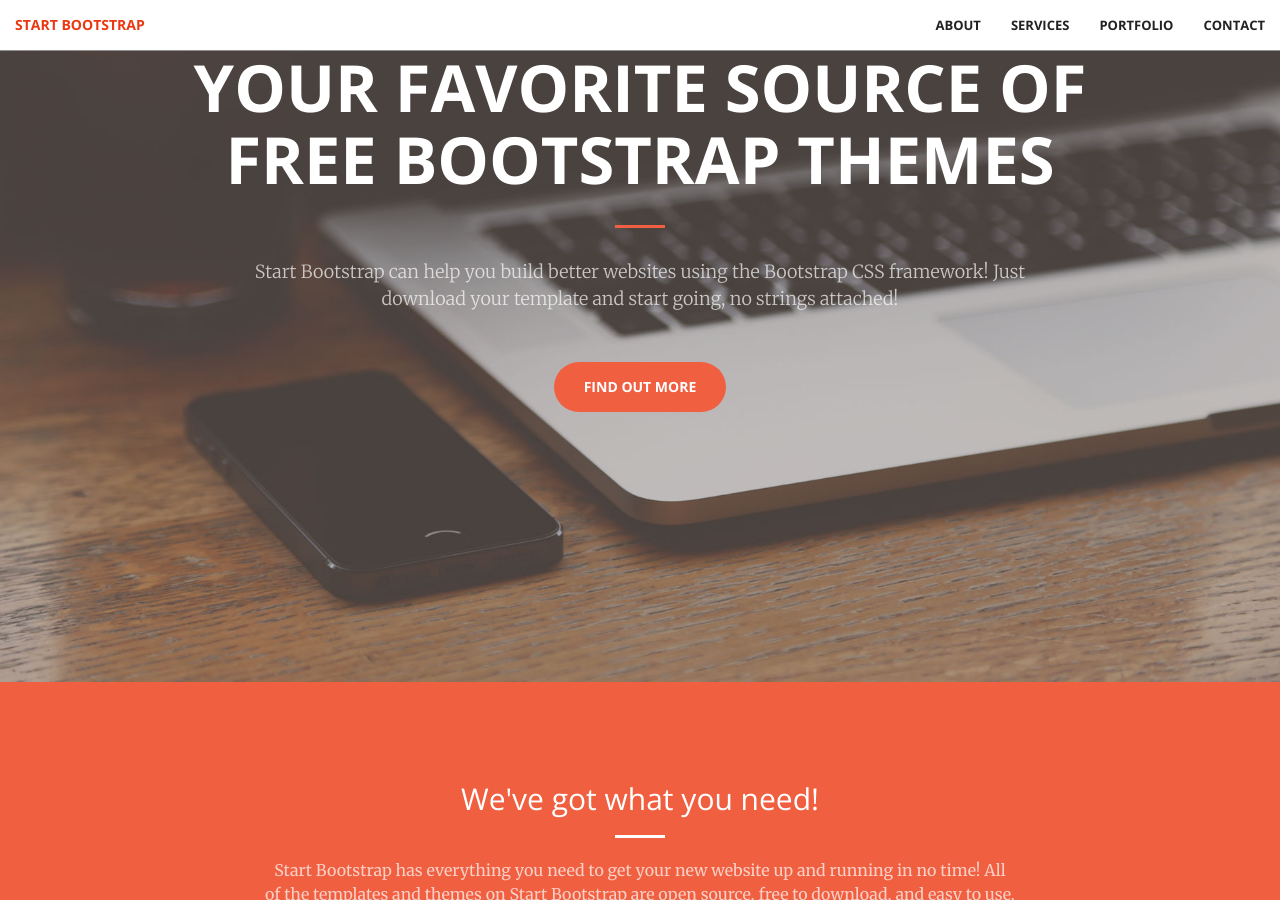
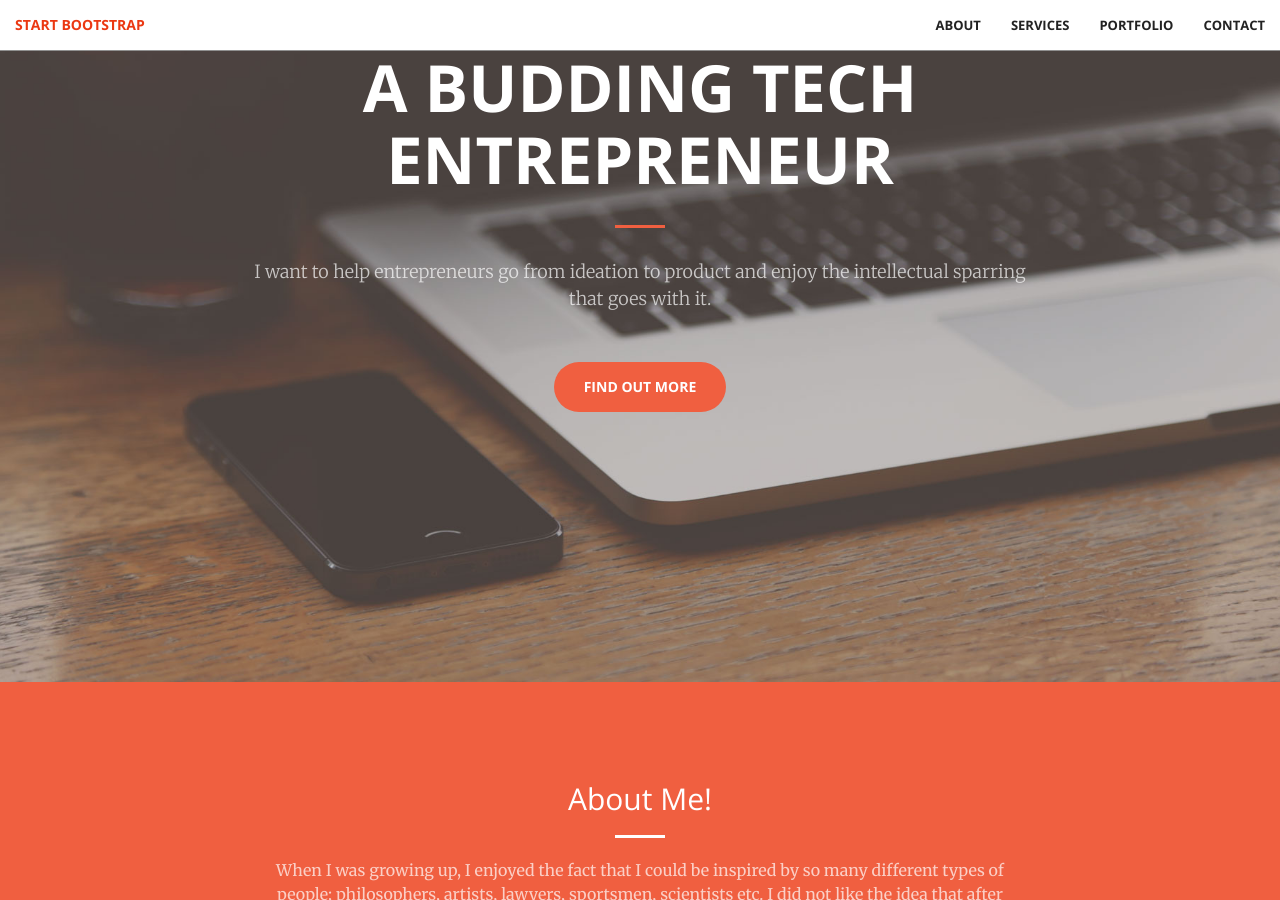
Before and after one commit to JakeyPedz/JakeyPedz.github.io, a Jekyll site: the page built from index.html, in a window 1280 px wide and 900 px high, scrolled down 218 px. Built offline with Jekyll 4.4.1, drawn with Linux system fonts in a browser that asks for light colours; some of the changed text lies outside the part shown.

Commit message:
added changes in content to includes rather than website which is now correct

```diff
--- a/_includes/aside.html
+++ b/_includes/aside.html
@@ -1,7 +1,7 @@
   <aside class="bg-dark">
       <div class="container text-center">
           <div class="call-to-action">
-              <h2>Free Download at Start Bootstrap!</h2>
+              <h2>Check Out My CV!</h2>
               <a href="#" class="btn btn-default btn-xl wow tada">Download Now!</a>
           </div>
       </div>
--- a/_includes/call-to-action.html
+++ b/_includes/call-to-action.html
@@ -2,9 +2,14 @@
     <div class="container">
         <div class="row">
             <div class="col-lg-8 col-lg-offset-2 text-center">
-                <h2 class="section-heading">We've got what you need!</h2>
+                <h2 class="section-heading">About Me!</h2>
                 <hr class="light">
-                <p class="text-faded">Start Bootstrap has everything you need to get your new website up and running in no time! All of the templates and themes on Start Bootstrap are open source, free to download, and easy to use. No strings attached!</p>
+                <p class="text-faded">When I was growing up, I enjoyed the fact that I could be inspired by so many different types of people; philosophers, artists, lawyers, sportsmen, scientists etc. I did not like the idea that after leaving University I would have to pigeonhole myself into a certain bracket. Ie. “I am Jake, the banker” or “Have you met Jake?, He is a lawyer”.<br>
+
+                I want to be able to do lots of different things and have a more rounded existence. I enjoy and extract value from the cross-fertilization of disciplines. It is therefore my intention to have the freedom of being pan-sector. One of the really cool things about tech is that it allows you to do that. <br>
+
+                I intend to engage and be a part of lots of different weird and wonderful things. So long as it interests me and I can learn something from it then I am game. The way that I will go about doing this is by helping entrepreneurs go from ideation to product.
+                </p>
                 <a href="#" class="btn btn-default btn-xl">Get Started!</a>
             </div>
         </div>
--- a/_includes/head.html
+++ b/_includes/head.html
@@ -6,7 +6,7 @@
     <meta name="description" content="">
     <meta name="author" content="">
 
-    <title>Creative - Start Bootstrap Theme</title>
+    <title>Jake Willis Fleming</title>
 
     <!-- Bootstrap Core CSS -->
     <link rel="stylesheet" href="css/bootstrap.min.css" type="text/css">
--- a/_includes/header.html
+++ b/_includes/header.html
@@ -1,9 +1,9 @@
-<header>
+  <header>
     <div class="header-content">
         <div class="header-content-inner">
-            <h1>Your Favorite Source of Free Bootstrap Themes</h1>
+            <h1>A BUDDING TECH ENTREPRENEUR</h1>
             <hr>
-            <p>Start Bootstrap can help you build better websites using the Bootstrap CSS framework! Just download your template and start going, no strings attached!</p>
+            <p>I want to help entrepreneurs go from ideation to product and enjoy the intellectual sparring that goes with it.</p>
             <a href="#about" class="btn btn-primary btn-xl page-scroll">Find Out More</a>
         </div>
     </div>
```
